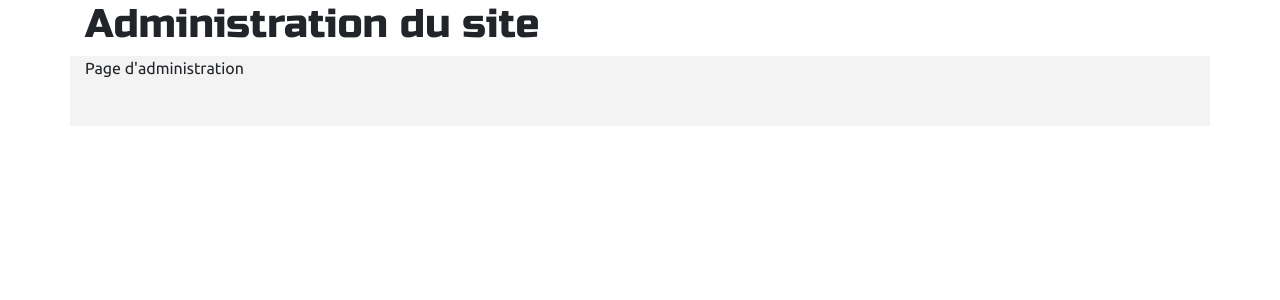
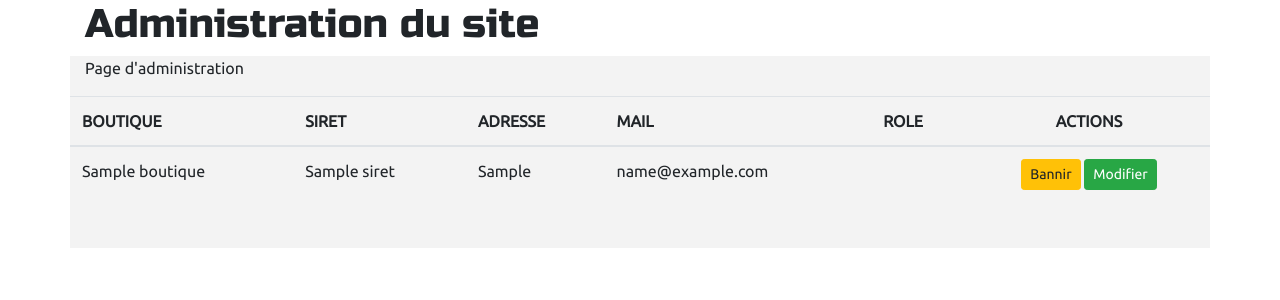
Before and after one commit to Memaii/Wf3-Session4-Groupe4, a Laravel app: template resources/views/admin/boutiques.blade.php in a window 1280 px wide. Shown: the part 179-479 px from the top of the page. Run offline with Laravel 8, Linux system fonts and the light colour scheme; the template is opened without the code that fills it: most values are stand-ins (such as "Sample title", 1, 10 or a date in 2020); settings files or empty folders that the repository lacks are supplied; some web fonts are replaced.

Commit message:
modifs
utilisateurs.blade
boutiques.blade
admin.controller

```diff
--- a/app/Http/Controllers/adminController.php
+++ b/app/Http/Controllers/adminController.php
@@ -32,7 +32,8 @@ class adminController extends Controller
 		if(Auth::user()->role == 4){
 			$nbShops = Shops::count();
 			$nbActiveShops = Shops::where('statut_shop', 1)->count();
-			return view('admin.boutiques', ['nbShops' => $nbShops, 'nbActiveShops' => $nbActiveShops]);
+			$listboutiques = Shops::get();
+			return view('admin.boutiques', ['nbShops' => $nbShops, 'nbActiveShops' => $nbActiveShops, 'boutiques' => $listboutiques]);
 		}else{
 			return abort('404');
 		}
--- a/resources/views/admin/boutiques.blade.php
+++ b/resources/views/admin/boutiques.blade.php
@@ -16,9 +16,105 @@
 			<p>Page d'administration</p>
 		</div>
 
+	{{-- message de retour --}}
+		@if(session('message'))
+			<div class="col-12 alert alert-success">
+				{{ session('message') }}
+			</div>
+		@endif
+	{{-- message de retour --}}
 
 
-		</div>
+		<table class="table">
+			<thead>
+				<tr>
+					<th class="tdhAdmin" scope="col">BOUTIQUE</th>
+					<th class="tdhAdmin" scope="col">SIRET</th>
+					<th class="tdhAdmin" scope="col">ADRESSE</th>
+					<th class="tdhAdmin" scope="col">MAIL</th>
+					<th class="tdhAdmin" scope="col">ROLE</th>
+					<th class="text-center" scope="col">ACTIONS</th>
+				</tr>
+			</thead>
+			<tbody>
+				@foreach($boutiques as $boutique)
+				<tr class="trAdmin">
+					<td class="tdhAdmin">{{ $boutique->name_shop }}</td>
+					<td class="tdhAdmin">{{ $boutique->siret }}</td>
+					<td class="tdhAdmin">{{ $boutique->adress_shop }}</td>
+					<td class="tdhAdmin">{{ $boutique->mail_shop }}</td>
+					<td class="tdhAdmin">
+						@if($boutique->statut_shop == 0)
+						Banni
+						@elseif($boutique->statut_shop == 1)
+						En Attente
+						@elseif($boutique->statut_shop == 2)
+						Active
+						@elseif($boutique->statut_shop == 3)
+						Archivée
+						@endif
+					</td>
+					{{-- bouttons d'actions --}}
+					<td  class="text-center">
+						{{-- boutton bannir --}}
+						@if($boutique->statut_shop != 0)
+						@if($boutique->statut_shop != 4)
+						<a class="btn btn-warning btn-sm" href="{{ route('adminBannirUtilisateur',['id' => $boutique->id]) }}">Bannir</a>
+						@endif
+						@endif
+
+						{{-- boutton bannir --}}
+						@if($boutique->statut_shop == 0)
+						<a class="btn btn-warning btn-sm" href="{{ route('adminDebannirUtilisateur',['id' => $boutique->id]) }}">Débannir</a>
+						@endif
+
+						{{-- boutton modification --}}
+						<a class="btn btn-success btn-sm" href="{{ route('adminModifUtilisateur',['id' => $boutique->id]) }}">Modifier</a>
+
+						{{-- boutton suppression --}}
+						@if($boutique->statut_shop == 0)
+						<a class="btn btn-danger btn-sm" href="{{ route('supprboutique',['id' => $boutique->id]) }}" data-toggle="modal" data-target="#confirmModale" data-id="{{ $boutique->id }}" data-titre="{{ $boutique->name_shop }}">Supprimer</a>
+						@endif
+
+					{{-- Modal --}}
+						<div class="modal" tabindex="-1" role="dialog" id="confirmModale">
+							<div class="modal-dialog" role="document">
+								<div class="modal-content">
+									<div class="modal-header">
+										<h5 class="modal-title">voulez vous vraiment supprimer la boutique :</h5>
+										<button type="button" class="close" data-dismiss="modal" aria-label="Close">
+											<span aria-hidden="true">&times;</span>
+										</button>
+									</div>
+									<div class="modal-body">
+										<p id="recipient-name"></p>
+									</div>
+									<div class="modal-footer">
+										<a class="btn btn-primary" id="confirm">OUI</a>
+										<button type="button" class="btn btn-secondary" data-dismiss="modal">NON</button>
+									</div>
+								</div>
+							</div>
+						</div>
+
+						<script type="text/javascript">
+							$('#confirmModale').on('show.bs.modal', function (event) {
+								var id = $(event.relatedTarget).data('id');
+								var titre = $(event.relatedTarget).data('titre');
+
+								$(this).find('.modal-title').html("Voulez vous vraiment supprimer la boutique :");
+								$(this).find('.modal-body p').html(titre);
+
+								$("#confirm").attr("href", "{{URL::to('/')}}/admin/boutique/"+id+"/suppr");
+							})
+						</script>
+					{{-- Modal --}}
+					</div>
+				</tr>
+				@endforeach
+			</tbody>
+		</table>
+
 	</section>
 </main>
 @endsection
```
Also changed, not shown: resources/views/admin/utilisateurs.blade.php (+23 -34 lines).
